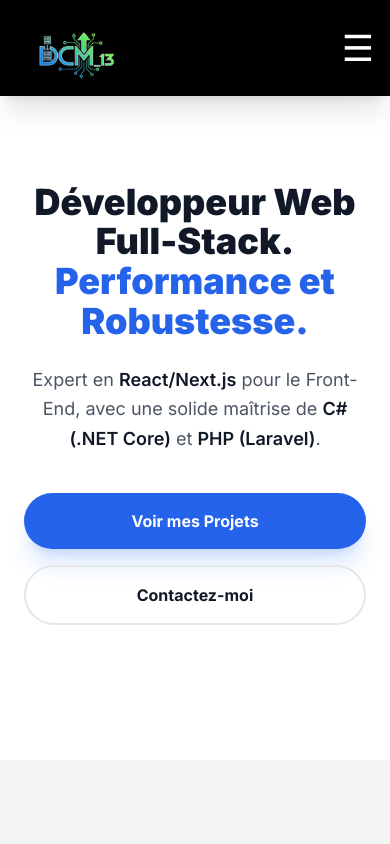
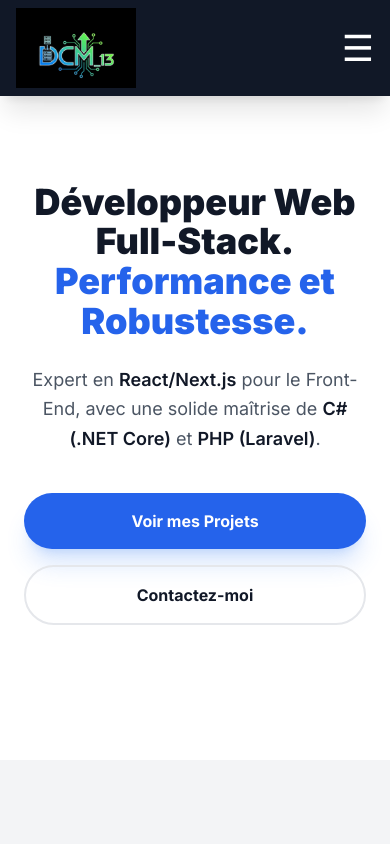
Before and after one commit to Sebcoach13/mon-portfolio-dev, a Next.js app: page / in a window 390 px wide. Shown: the top 844 px of the page. Built offline with nearby package versions, Linux system fonts and the light colour scheme.

Commit message:
Fix: Header responsive, alignement logo, et optimisation mobile des sections

```diff
--- a/components/Header.js
+++ b/components/Header.js
@@ -15,7 +15,7 @@ export default function Header() {
   const [isOpen, setIsOpen] = useState(false);
 
   return (
-    <header className="fixed top-0 left-0 w-full bg-black text-white shadow-xl z-50">
+    <header className="fixed top-0 left-0 w-full bg-gray-900 text-white shadow-xl z-50 overflow-x-hidden">
       <div className="max-w-7xl mx-auto px-4 sm:px-6 lg:px-8">
         <div className="flex justify-between items-center h-24">
 
```
